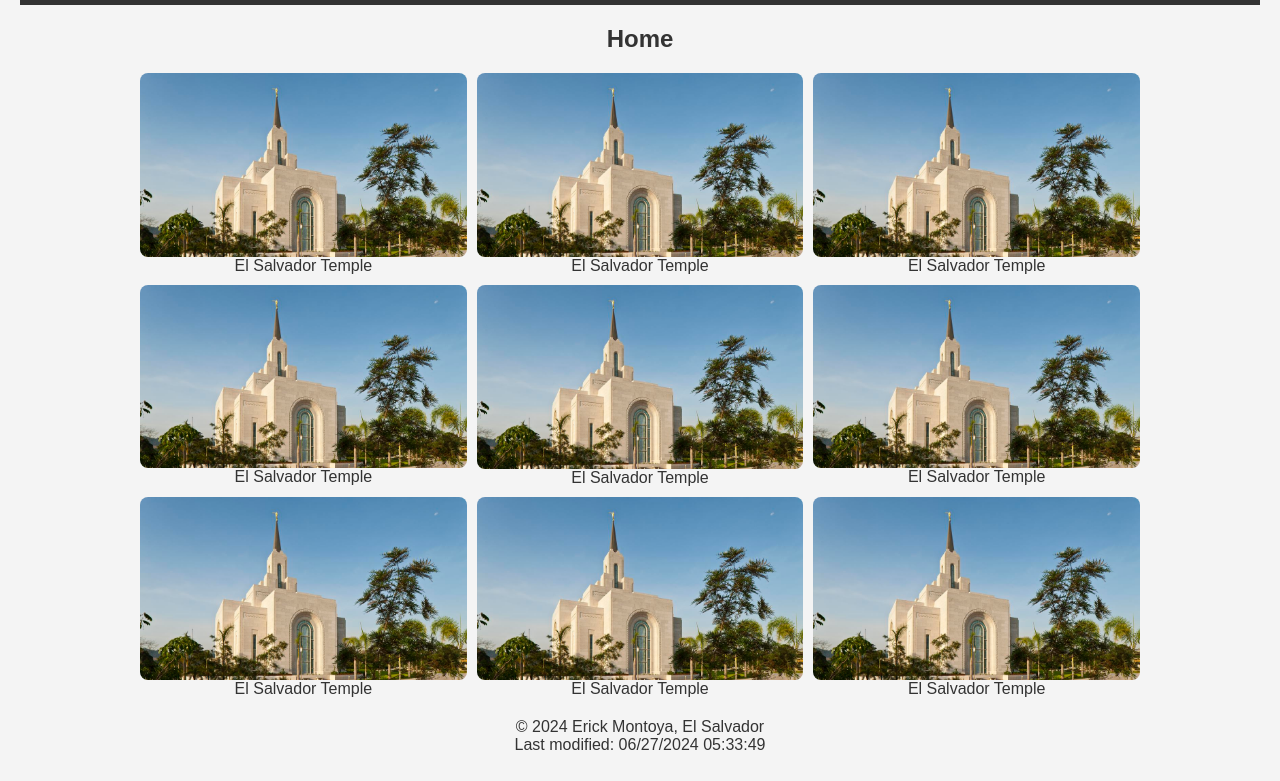
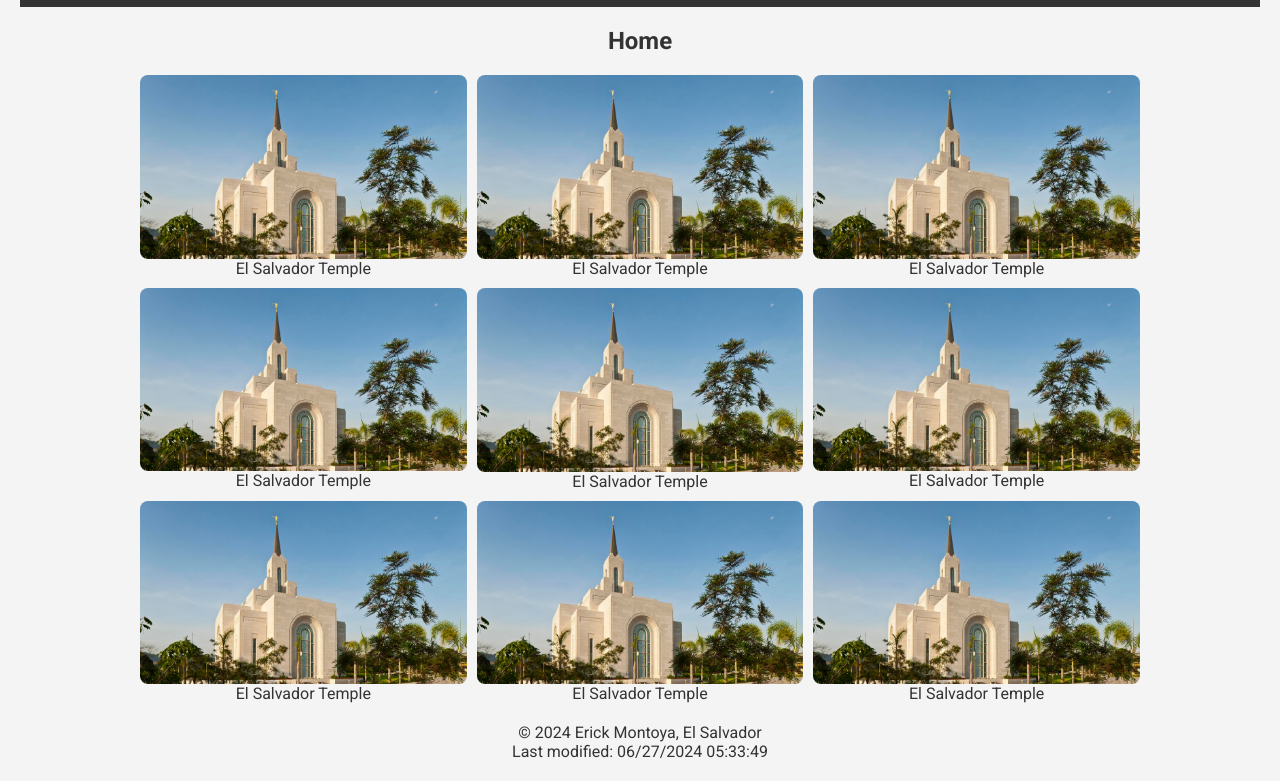
Before and after one commit to montoyaefra/wdd131, a plain HTML site: page temples.html in a window 1280 px wide. Shown: the part 100-881 px from the top of the page. Drawn offline with Linux system fonts and the light colour scheme.

Commit message:
add google fonts

```diff
--- a/styles/temples.css
+++ b/styles/temples.css
@@ -6,7 +6,7 @@
 }
 
 body {
-    font-family: 'Arial', sans-serif;
+    font-family: 'Roboto', sans-serif; /* Aplica la fuente aquí */
     background-color: #f4f4f4;
     color: #333;
     padding: 20px;
@@ -20,7 +20,7 @@ header {
     position: relative;
 }
 
-h1{
+h1 {
     padding: 5px;
 }
 
@@ -39,7 +39,6 @@ nav a {
 nav a:hover {
     text-decoration: underline;
 }
-
 
 .menu-toggle {
     display: none;
--- a/temples.html
+++ b/temples.html
@@ -9,6 +9,7 @@
     <link rel="stylesheet" href="styles/temples.css">
     <script src="scripts/getdates.js" defer></script>
     <script src="scripts/temples.js" defer></script>
+    <link href="https://fonts.googleapis.com/css2?family=Roboto:wght@400;700&display=swap" rel="stylesheet"> <!-- Añadir Google Font -->
     <title>Document</title>
 </head>
 <body>
```
